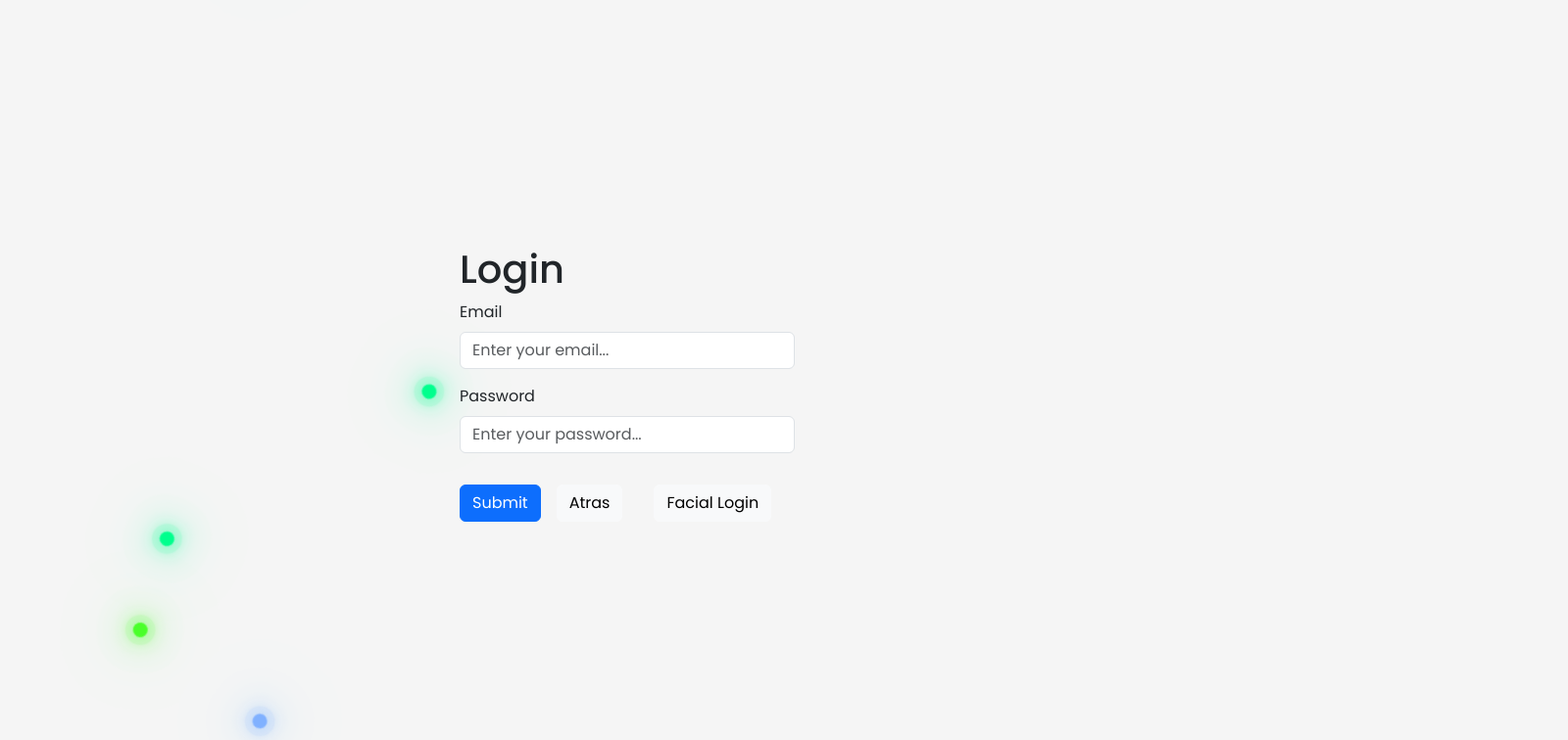
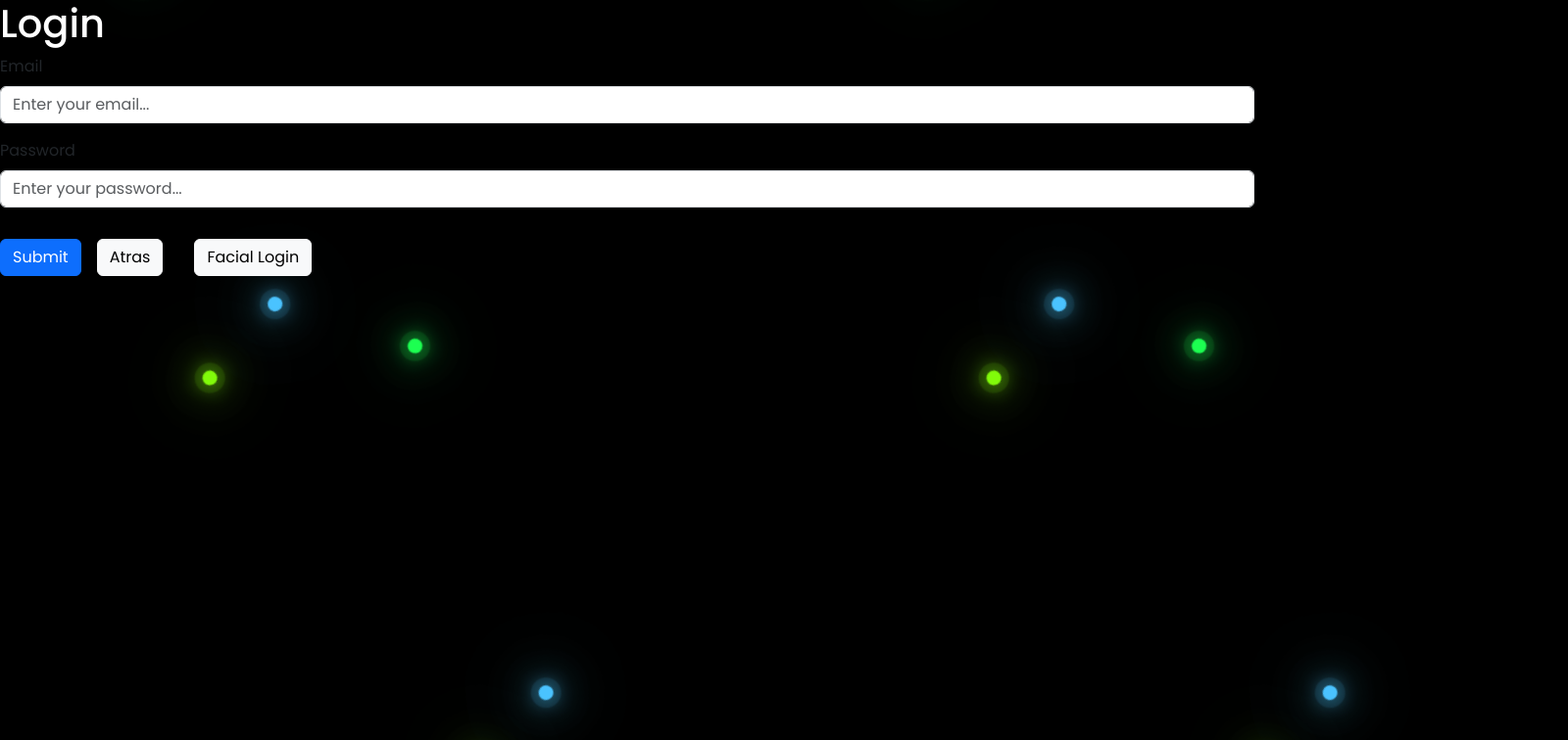
Before and after one commit to pianattero/HoroCrew_WebApp_Dep, a React (Vite) app: page /login in a window 1280 px wide. Shown: the top 756 px of the page at 98% size, 1600 px wide, since content can reach past the window. Built offline with nearby package versions, Linux system fonts and the light colour scheme; what react-scroll-motion would draw is missing.

Commit message:
login bg

```diff
--- a/src/components/Backgrounds/BackgroundLogin/BackgroundLogin.css
+++ b/src/components/Backgrounds/BackgroundLogin/BackgroundLogin.css
@@ -3,13 +3,13 @@
     padding: 0;
 }
 
-body {
+.body-bg {
     display: flex;
     justify-content: center;
     align-items: center;
     width: 100%;
     min-height: 100vh;
-    background: whitesmoke;
+    background: black;
     overflow: hidden;
 }
 
--- a/src/components/Backgrounds/BackgroundLogin/BackgroundLogin.jsx
+++ b/src/components/Backgrounds/BackgroundLogin/BackgroundLogin.jsx
@@ -2,7 +2,7 @@
 import "./BackgroundLogin.css"
 export const GlowingDiv = () => {
     return (
-        <>
+        <div className="body-bg">
             <div className="glowing">
                 <span style={{ '--i': 1 }}></span>
                 <span style={{ '--i': 2 }}></span>
@@ -23,6 +23,6 @@ export const GlowingDiv = () => {
                 <span style={{ '--i': 2 }}></span>
                 <span style={{ '--i': 3 }}></span>
             </div>
-        </>
+        </div>
     );
 };
--- a/src/views/misc/Login/Login.css
+++ b/src/views/misc/Login/Login.css
@@ -1,7 +1,3 @@
-* {
-    background-color: whitesmoke;
-}
-
 .SignupBg {
     position: relative;
 }
@@ -12,3 +8,12 @@
     left: 0;
     z-index: -1;
 }
+
+h1 {
+    color: white;
+}
+
+formControl [text="Password"],
+formControl [text="Email"] {
+    color: white !important;
+}
--- a/src/views/misc/Login/Login.jsx
+++ b/src/views/misc/Login/Login.jsx
@@ -60,7 +60,7 @@ const Login = () => {
             </div>
             <h1>Login</h1>
 
-            <form onSubmit={handleSubmit}>
+            <form onSubmit={handleSubmit} >
                 <FormControl
                     text="Email"
                     error={touched.email && errors.email}
@@ -74,6 +74,8 @@ const Login = () => {
                         value={values.email}
                         error={touched.email && errors.email}
                         placeholder="Enter your email..."
+                        style={{ color: "white" }}
+
                     />
                 </FormControl>
 
@@ -91,6 +93,8 @@ const Login = () => {
                         error={touched.password && errors.password}
                         placeholder="Enter your password..."
                         type="password"
+                        style={{ color: "white" }}
+
                     />
                 </FormControl>
 
```
